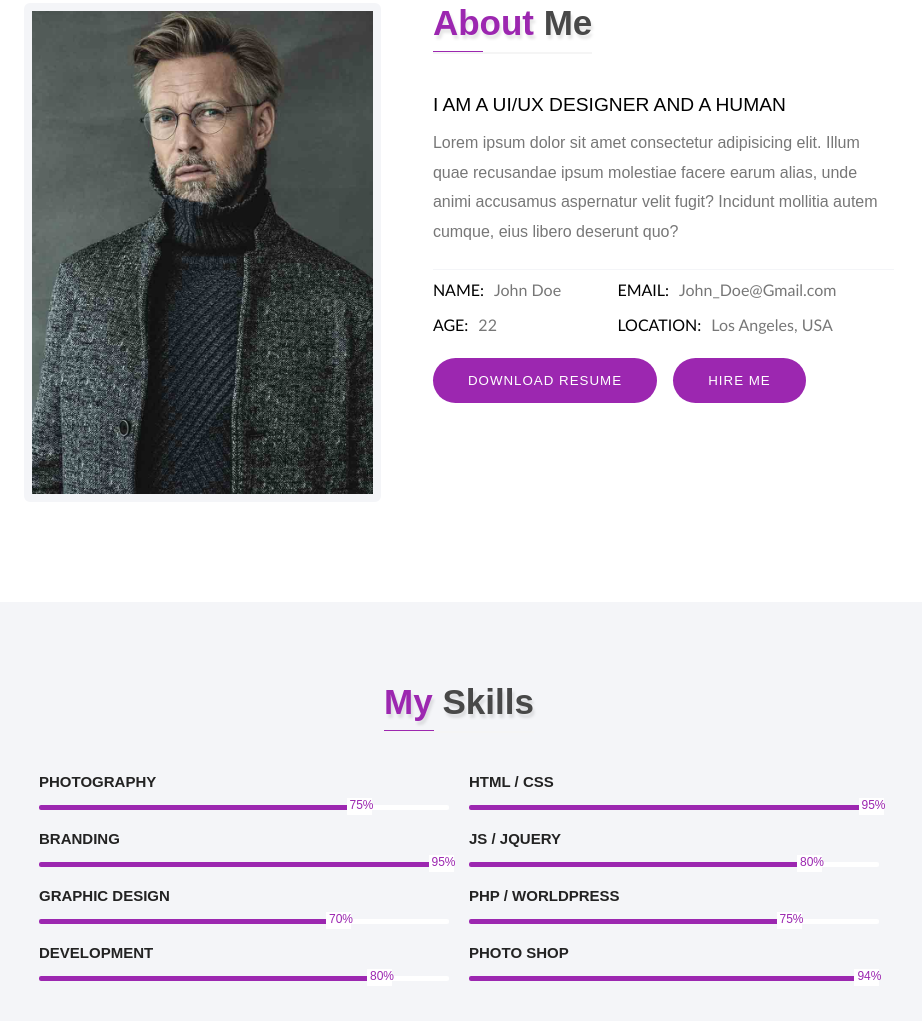
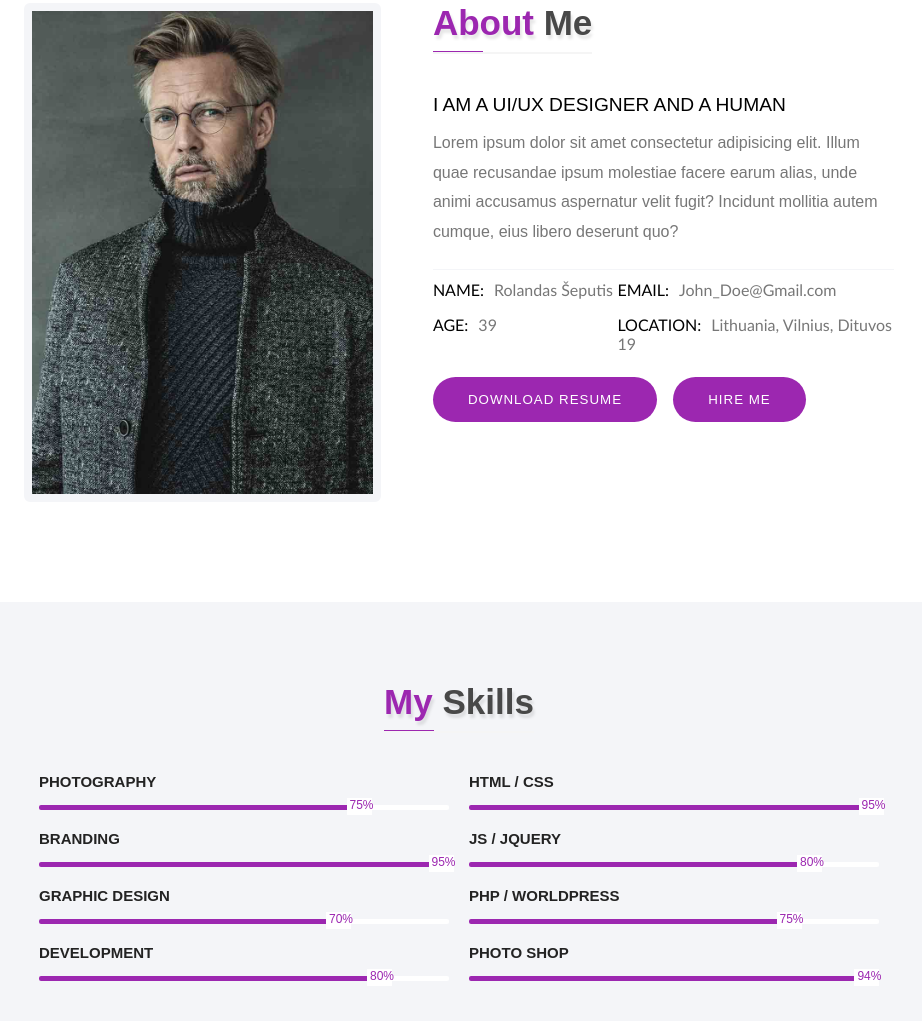
Before and after one commit to kvadrantas/Main-Frontend, a website with bundled scripts: page Portfolio/index.html in a window 1280 px wide. Shown: the part 897-1918 px from the top of the page, without its empty margins (181-1103 px from the left). Built offline with nearby package versions, Linux system fonts and the light colour scheme; files whose address does not match are found by name; a web font is replaced by a local one.

Commit message:
Portfolio small edit

```diff
--- a/Portfolio/index.html
+++ b/Portfolio/index.html
@@ -60,12 +60,12 @@
                 <p>Lorem ipsum dolor sit amet consectetur adipisicing elit. Illum quae recusandae ipsum molestiae facere earum alias, unde animi accusamus aspernatur velit fugit? Incidunt mollitia autem cumque, eius libero deserunt quo?</p>
                 <div class="personal-list">
                     <div class="ul-left">
-                            <li> <p class="aboutme-label">Name:</p> <span class="aboutme-value">John Doe</span> </li>
-                            <li> <p class="aboutme-label">AGE:</p>  <span class="aboutme-value">22</span> </li>
+                            <li> <p class="aboutme-label">Name:</p> <span class="aboutme-value">Rolandas Šeputis</span> </li>
+                            <li> <p class="aboutme-label">AGE:</p>  <span class="aboutme-value">39</span> </li>
                     </div>
                     <div class="ul-right">
                             <li> <p class="aboutme-label">Email:</p> <span class="aboutme-value">John_Doe@Gmail.com</span> </li>
-                            <li> <p class="aboutme-label">LOCATION:</p> <span class="aboutme-value">Los Angeles, USA</span> </li>
+                            <li> <p class="aboutme-label">LOCATION:</p> <span class="aboutme-value">Lithuania, Vilnius, Dituvos 19</span> </li>
                     </div>
                 </div>
                 <button class="new-per-button">Download resume</button>
```
Also changed, not shown: Bit-SQL/index.html (+1 -1 lines).
